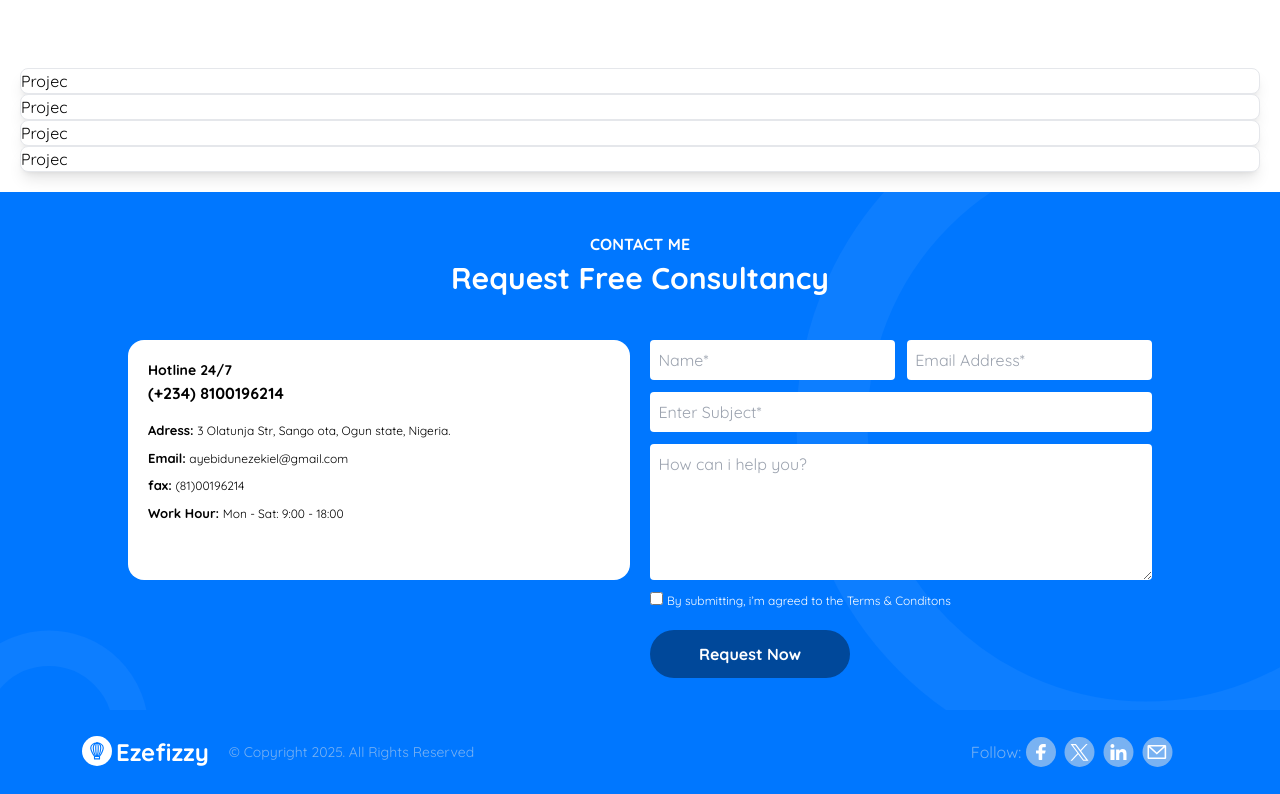
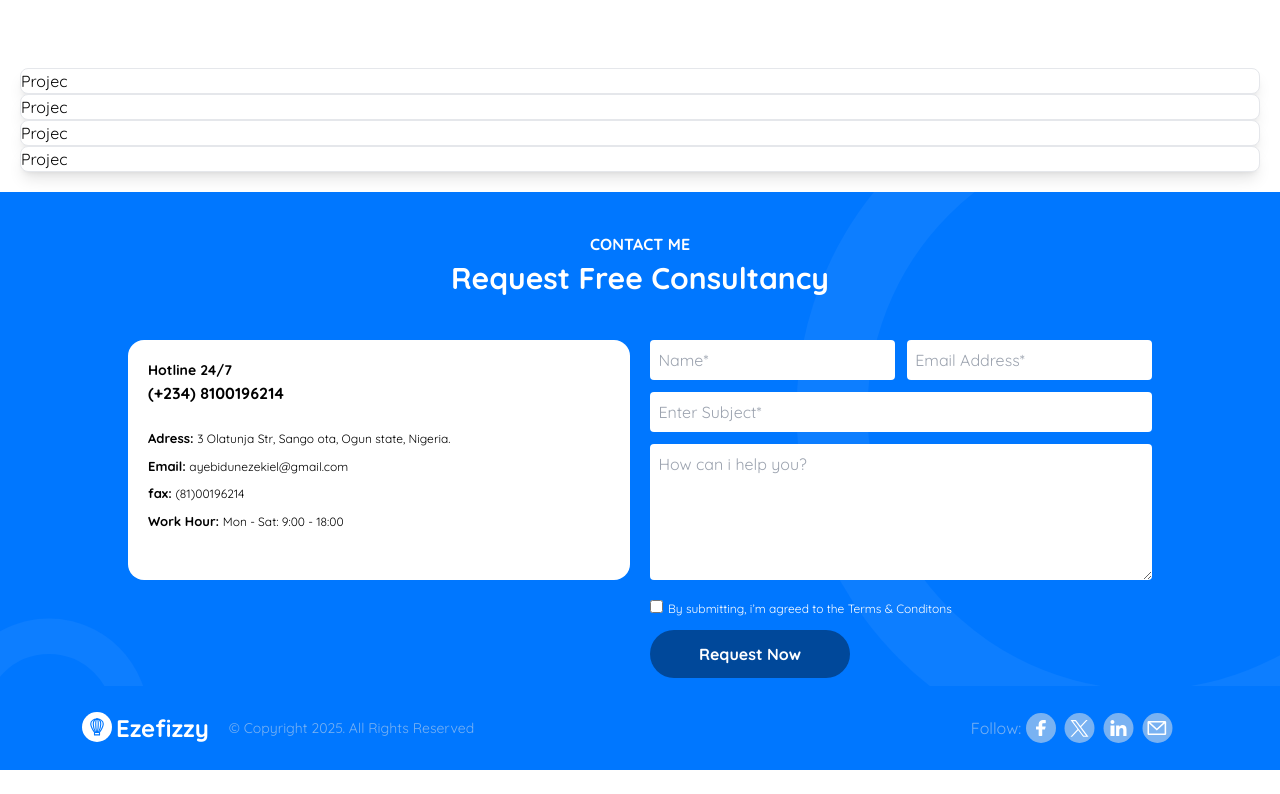
Before and after one commit to Ezekiel8807/Ezekiel8807, a React (Vite) app: page / in a window 1280 px wide. Shown: the part 1413-2207 px from the top of the page. After the commit the page ends 2183 px from the top, so only its background shows below. Built offline with nearby package versions, Linux system fonts and the light colour scheme.

Commit message:
few touches to contact section

```diff
--- a/src/layouts/Contact.tsx
+++ b/src/layouts/Contact.tsx
@@ -17,7 +17,7 @@ export default function Contact() {
           <h5 className="font-black text-[14px]">Hotline 24/7</h5>
           <h3 className="font-black text-[16px]">(+234) 8100196214</h3>
 
-          <div className="mt-3">
+          <div className="mt-5">
             <p className="py-1 text-[12px]">
               <span className="text-[13px] font-black">Adress: </span>3 Olatunja
               Str, Sango ota, Ogun state, Nigeria.
@@ -69,12 +69,12 @@ export default function Contact() {
       </div>
       <div className="grid grid-cols-1 md:grid-cols-2 text-[12px] gap-5 w-[80%] mx-auto ">
         <div></div>
-        <div className="my-3 text-white">
-          <div>
-            <input className="mr-1 " type="checkbox" name="" id="" />
+        <div className="-mt-5 md:my-2">
+          <div className="my-3 text-white">
+            <input className="mr-[5px] " type="checkbox" name="" id="" />
             By submitting, i’m agreed to the Terms & Conditons
           </div>
-          <Button buttonStyle="w-[100%] md:w-[200px] my-5 rounded-3xl bg-[#00489A] text-[16px] font-black text-white p-3">
+          <Button buttonStyle="w-[100%] md:w-[200px] rounded-3xl bg-[#00489A] text-[16px] font-black text-white p-3">
             Request Now
           </Button>
         </div>
```
